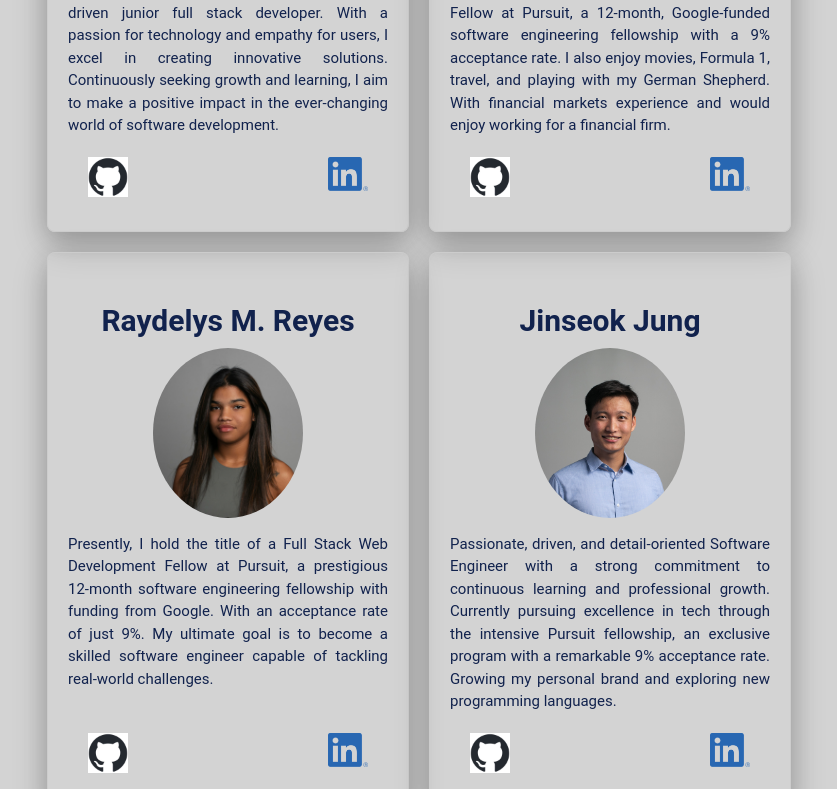
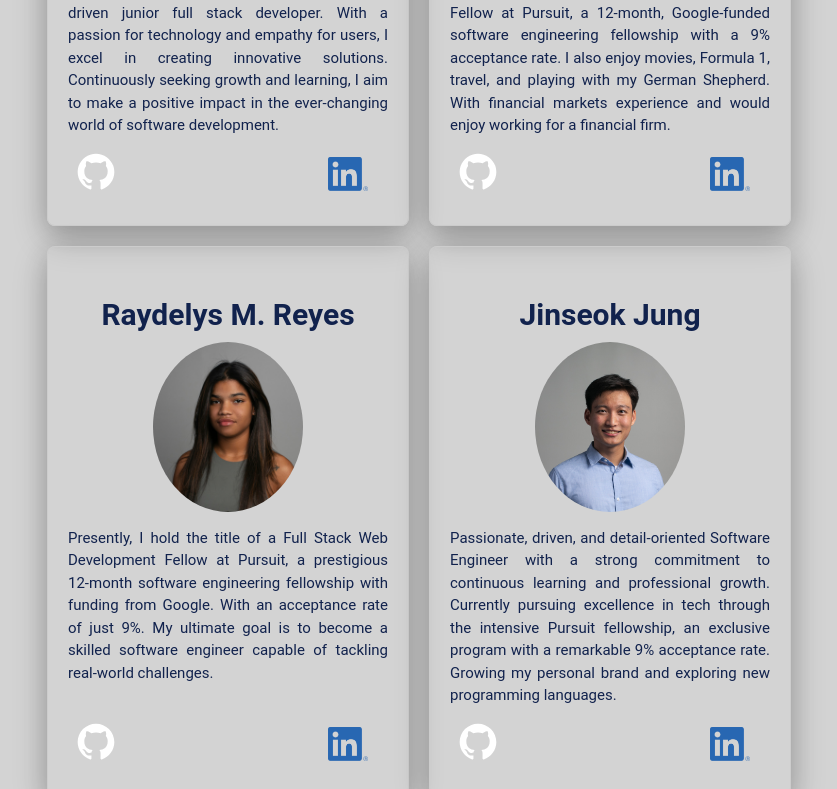
Before and after one commit to jRodriguezIV/9-4_hackathon-team-4, a React (Create React App) app: page /about in a window 1280 px wide. Shown: the part 1868-2657 px from the top of the page, without its empty margins (221-1058 px from the left). Built offline with nearby package versions, Linux system fonts and the light colour scheme; no server answers.

Commit message:
cleaned up some of the code

```diff
--- a/src/Components/About.css
+++ b/src/Components/About.css
@@ -114,3 +114,15 @@ body {
               0 12px 36px rgba(0, 0, 0, 0.2);
   border-radius: 8px;
 }
+
+.github-logo {
+  margin-top: 10px;
+  padding-top: 10px;
+  scale: 2.5;
+  color:black
+}
+
+.github-logo:hover {
+outline:5px;
+
+}
--- a/src/Components/TeamMemberCard.js
+++ b/src/Components/TeamMemberCard.js
@@ -1,6 +1,7 @@
 import React from "react";
-import githubLogo from "../assets/github.jpeg";
+import {GrGithub} from "react-icons/gr"
 import linkedinLogo from "../assets/linkedin.png";
+import './About.css'
 
 export default function TeamMemberCard({ member }) {
   return (
@@ -22,8 +23,12 @@ export default function TeamMemberCard({ member }) {
       <p>{member.bio}</p>
       <div className="links-container">
         <div className="github-container">
-          <a href={member.github} target="_blank" rel="noopener noreferrer">
-            <img src={githubLogo} alt="GitHub Logo" width={40} />
+          <a href={member.github} target="_blank" rel="noopener noreferrer" className="github-logo">
+            {/* <img src={} alt="GitHub Logo" width={40} /> */}
+
+            <GrGithub/>
+
+
           </a>
         </div>
 
--- a/src/Pages/LandingPage/LandingPage.jsx
+++ b/src/Pages/LandingPage/LandingPage.jsx
@@ -1,25 +1,10 @@
-import {useEffect, useState} from 'react'
 import CarouselComp from "../../Components/Carousel/CarouselComp"
 import { HiPlay, HiStop } from 'react-icons/hi2'
-import axios from 'axios'
 import "./LandingPage.css"
 
-const URL = process.env.REACT_APP_API_URL;
-const KEY = process.env.REACT_APP_API_KEY;
 let speech = new SpeechSynthesisUtterance();
 
-
 function LandingPage() {
-  const [info, setInfo] = useState([])
-  const [play, setPlay] = useState(true)
-
-  useEffect(() => {
-    axios
-    .get(`${URL}/${KEY}`)
-    .then((response) => setInfo(response.data))
-    .catch((error) => console.warn("fetch error", error))
-  }, [])
-  console.log(info)
 
  let textToSpeech1 = () => {
     speech.text = "DISCOVER NEARBY LITERACY PROGRAMS AND SUPPORT."
```
Also changed, not shown: src/Components/Common/Footer/Footer.js (deleted).
